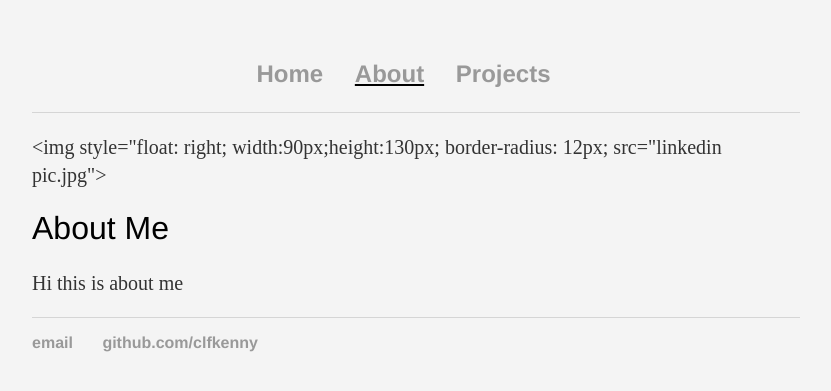
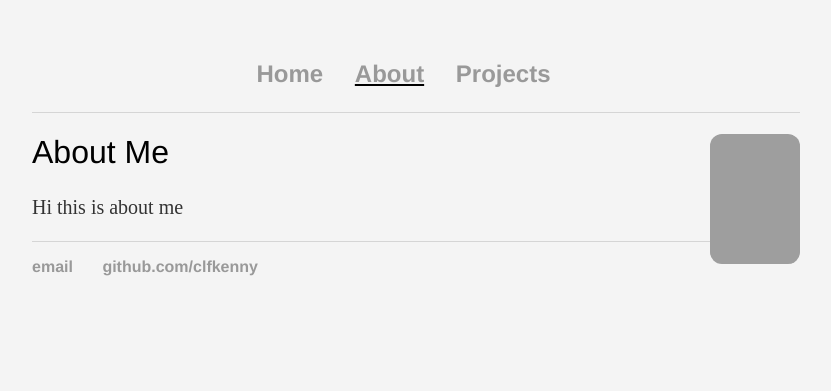
Before and after one commit to clfkenny/clfkenny.github.io, a Jekyll site: the page built from about/index.md, in a window 1280 px wide. Shown: the top 391 px of the page, without its empty margins (224-1055 px from the left). Built offline with Jekyll 4.4.1, drawn with Linux system fonts in a browser that asks for light colours; grey boxes are pictures that could not be loaded.

Commit message:
Update index.md

```diff
--- a/about/index.md
+++ b/about/index.md
@@ -6,7 +6,7 @@ date: 4/26/18
 <style> nav ul li:nth-child(2) { text-decoration: underline; } </style>
 
 <p>
-<img style="float: right; width:90px;height:130px; border-radius: 12px; src="linkedin pic.jpg">
+<img style="float: right; width:90px;height:130px; border-radius: 12px;" src="linkedin pic.jpg">
 </p>
 # About Me
 
```
